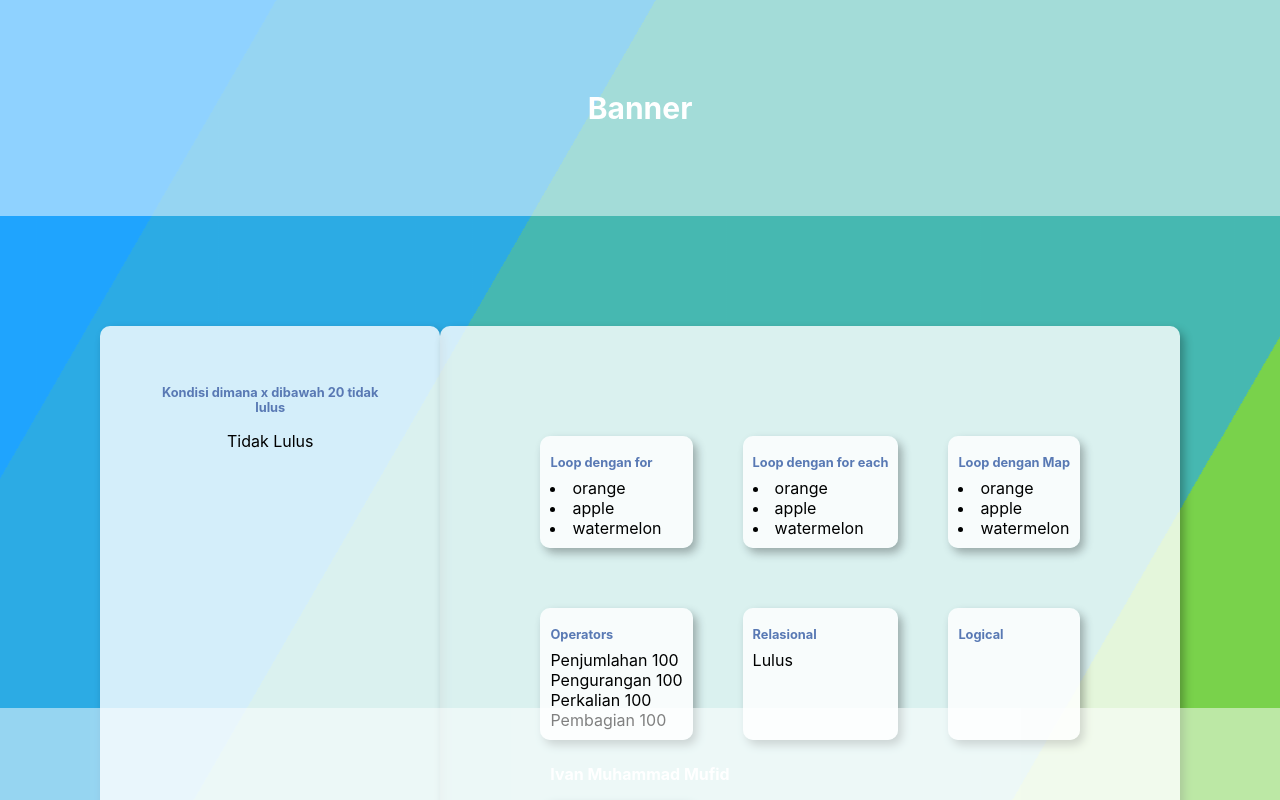
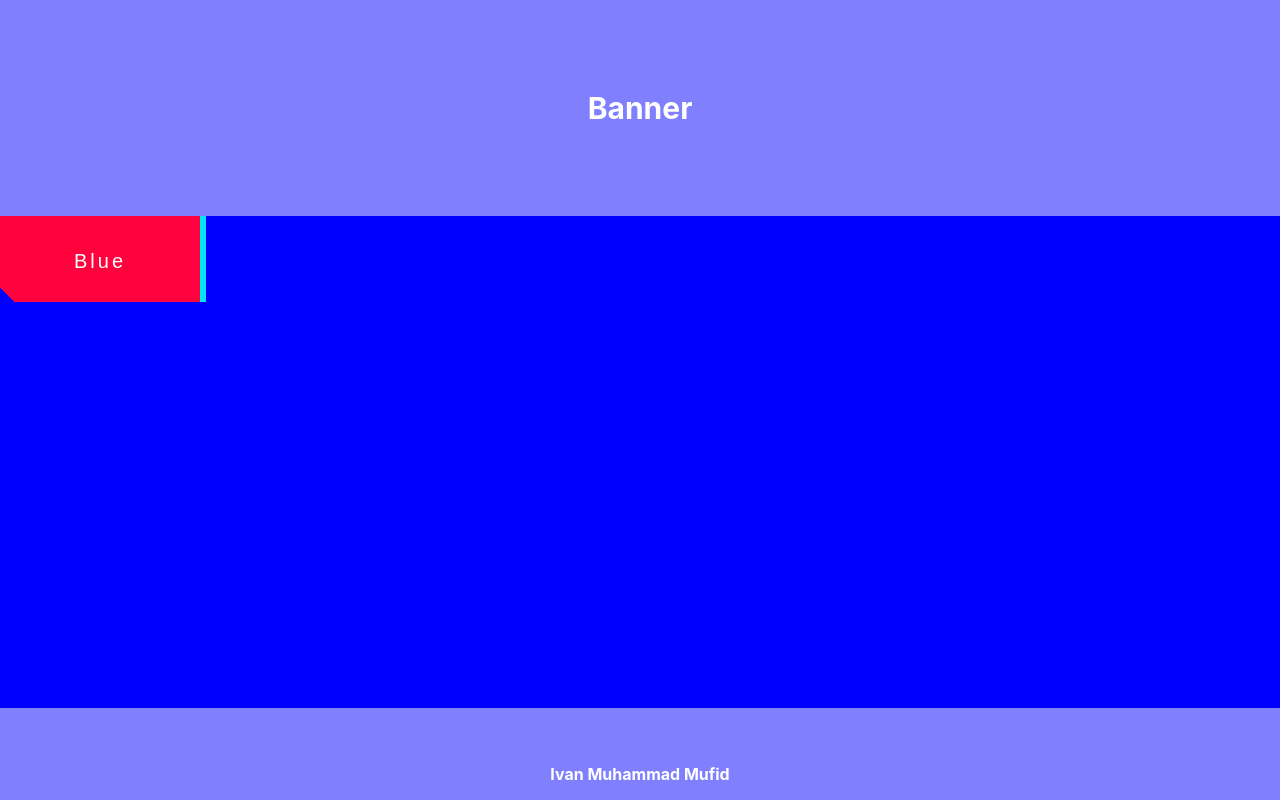
Before and after one commit to ivanmufid298/phinconbc, a React (Create React App) app: page / in a window 1280 px wide. Shown: the top 800 px of the page. Built offline with nearby package versions, Linux system fonts and the light colour scheme.

Commit message:
Week 2 Day 1

```diff
--- a/src/App.js
+++ b/src/App.js
@@ -1,8 +1,10 @@
 import React from 'react'
-import Container from './container/Container'
+// import Container from './container/Container'
 import Header from './component/header/Header'
 // import Banner from './component/banner/Banner'
 import Footer from './component/footer/Footer'
+import ChangeColor from './container/changecolor/ChangeColor'
+// import PropsParent from './container/propsparent/PropsParent'
 // import Logical from './logical/Logical.jsx'
 // import Conditional from './if-else/Conditional.jsx'
 // import Loop1 from './looping/Loop1.jsx'
@@ -19,8 +21,10 @@ const App = () => {
   return (
     <div>
     <Header />
-    <Container />
+    {/* <Container /> */}
     {/* <Grid /> */}
+    {/* <PropsParent /> */}
+    <ChangeColor />
     <Footer />
     </div>
     // <div>
--- /dev/null
+++ b/src/container/changecolor/ChangeColor.jsx
@@ -0,0 +1,22 @@
+import React, { useState, useEffect } from 'react'
+import "./changecolor.css"
+
+const ChangeColor = () => {
+    const [color, setColor] = useState("blue")
+    const click = color => {
+        setColor(color)
+    }
+    useEffect(() => {
+        document.body.style.backgroundColor = color
+    }, [color])
+    const [titletext, setTitleText] = useState("Blue")
+    const changeText = (text) => setTitleText(text)
+
+  return (
+    <div>
+        <button onClick={() => {click("yellow") ; changeText("yellow")}}>{titletext}</button>
+    </div>
+  )
+}
+
+export default ChangeColor
--- /dev/null
+++ b/src/container/changecolor/changecolor.css
@@ -0,0 +1,100 @@
+button,
+button:after {
+
+  width: 150px;
+  height: 76px;
+  line-height: 78px;
+  font-size: 20px;
+  font-family: 'Bebas Neue', sans-serif;
+  background: linear-gradient(45deg, transparent 5%, #FF013C 5%);
+  border: 0;
+  color: #fff;
+  letter-spacing: 3px;
+  box-shadow: 6px 0px 0px #00E6F6;
+  outline: transparent;
+  position: relative;
+  user-select: none;
+  -webkit-user-select: none;
+  touch-action: manipulation;
+}
+
+button:after {
+  --slice-0: inset(50% 50% 50% 50%);
+  --slice-1: inset(80% -6px 0 0);
+  --slice-2: inset(50% -6px 30% 0);
+  --slice-3: inset(10% -6px 85% 0);
+  --slice-4: inset(40% -6px 43% 0);
+  --slice-5: inset(80% -6px 5% 0);
+
+  content: 'Yellow';
+  display: block;
+  position: absolute;
+  top: 0;
+  left: 0;
+  right: 0;
+  bottom: 0;
+  background: linear-gradient(45deg, transparent 3%, #00E6F6 3%, #00E6F6 5%, #FF013C 5%);
+  text-shadow: -3px -3px 0px #F8F005, 3px 3px 0px #00E6F6;
+  clip-path: var(--slice-0);
+}
+
+button:hover:after {
+  animation: 1s glitch;
+  animation-timing-function: steps(2, end);
+}
+
+@keyframes glitch {
+  0% {
+    clip-path: var(--slice-1);
+    transform: translate(-20px, -10px);
+  }
+  10% {
+    clip-path: var(--slice-3);
+    transform: translate(10px, 10px);
+  }
+  20% {
+    clip-path: var(--slice-1);
+    transform: translate(-10px, 10px);
+  }
+  30% {
+    clip-path: var(--slice-3);
+    transform: translate(0px, 5px);
+  }
+  40% {
+    clip-path: var(--slice-2);
+    transform: translate(-5px, 0px);
+  }
+  50% {
+    clip-path: var(--slice-3);
+    transform: translate(5px, 0px);
+  }
+  60% {
+    clip-path: var(--slice-4);
+    transform: translate(5px, 10px);
+  }
+  70% {
+    clip-path: var(--slice-2);
+    transform: translate(-10px, 10px);
+  }
+  80% {
+    clip-path: var(--slice-5);
+    transform: translate(20px, -10px);
+  }
+  90% {
+    clip-path: var(--slice-1);
+    transform: translate(-10px, 0px);
+  }
+  100% {
+    clip-path: var(--slice-1);
+    transform: translate(0);
+  }
+}
+
+@media (min-width: 768px) {
+  button,
+  button:after {
+    width: 200px;
+    height: 86px;
+    line-height: 88px;
+  }
+}
--- /dev/null
+++ b/src/container/propsparent/PropsParent.jsx
@@ -0,0 +1,58 @@
+import React, { Component } from 'react'
+import "./propsparent.css"
+import PropsChild from '../../component/propschild/PropsChild'
+
+class PropsParent extends Component {
+  // const [datas] = useState([
+  //   {
+  //     id: 1,
+  //     title: 'List Ke-1'
+  //   },
+  //   {
+  //     id: 2,
+  //     title: 'List Ke-2'
+  //   },
+  //   {
+  //     id: 3,
+  //     title: 'List Ke-3'
+  //   },
+  // ])
+  constructor () {
+    super()
+    this.state = {
+      datas: [
+        {
+          id:1,
+          title: "List ke-1"
+        },
+        {
+          id:2,
+          title: "List ke-2"
+        },
+        {
+          id:2,
+          title: "List ke-2"
+        },
+      ]
+    }
+  }
+
+  render() {
+    return (
+      <div>
+        <div className="bg"></div>
+        <div className="bg bg2"></div>
+        <div className="bg bg3"></div>
+
+
+        <h1>
+          <div className="card">
+          <PropsChild datas={this.state.datas}/>
+          </div>
+        </h1>
+
+      </div>
+    )
+  }
+}
+export default PropsParent
--- /dev/null
+++ b/src/container/propsparent/propsparent.css
@@ -0,0 +1,39 @@
+.bg {
+    animation:slide 3s ease-in-out infinite alternate;
+    background-image: linear-gradient(-60deg, #6c3 50%, #09f 50%);
+    bottom:0;
+    left:-50%;
+    opacity:.5;
+    position:fixed;
+    right:-50%;
+    top:0;
+    z-index:-1;
+  }
+
+  .bg2 {
+    animation-direction:alternate-reverse;
+    animation-duration:4s;
+  }
+
+  .bg3 {
+    animation-duration:5s;
+  }
+
+  @keyframes slide {
+    0% {
+      transform:translateX(-25%);
+    }
+    100% {
+      transform:translateX(25%);
+    }
+  }
+
+  .card {
+    background-color:rgba(255,255,255,.8);
+    padding: 10px;
+    margin-top: 10px;
+    border-radius: 10px 10px 10px 10px;
+    box-shadow: 4px 5px 10px rgba(0, 0, 0, 0.3);
+    width: 50%;
+    margin: auto;
+}
```
Also changed, not shown: src/component/propschild/PropsChild.jsx (added, +16 -0 lines).
